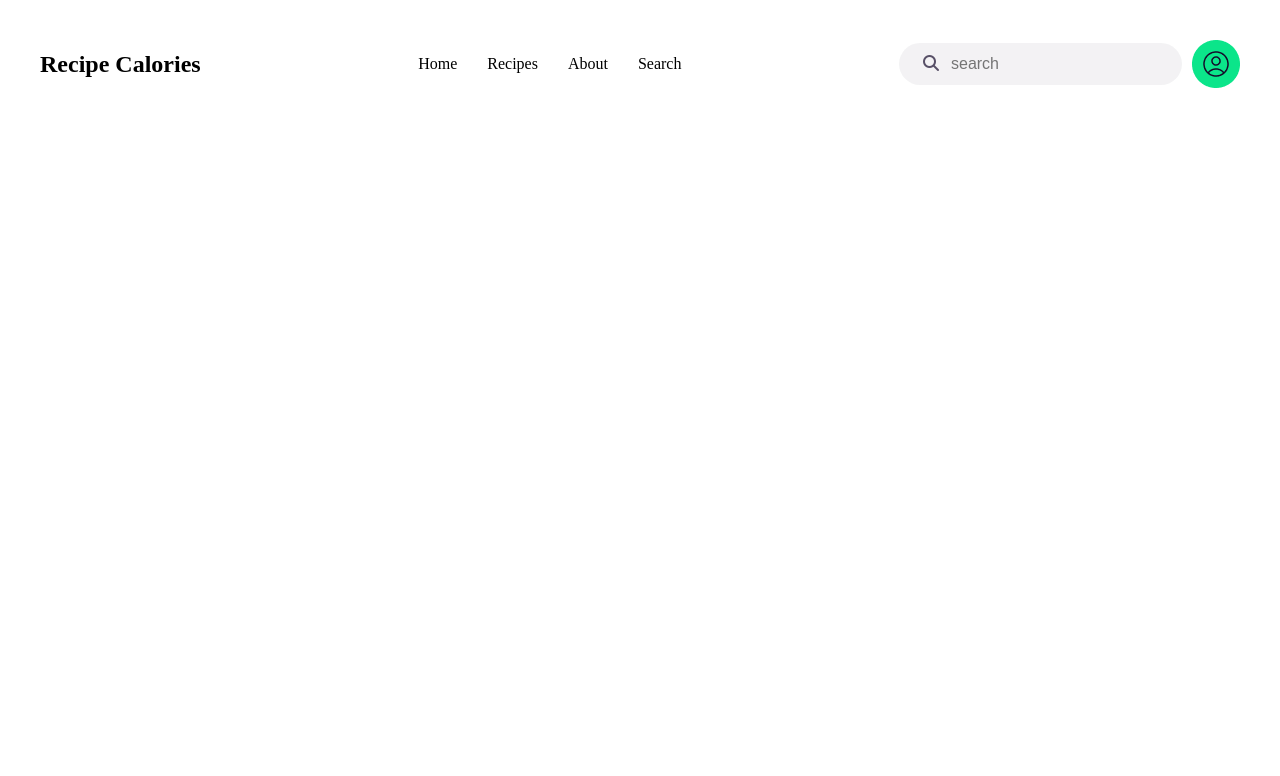
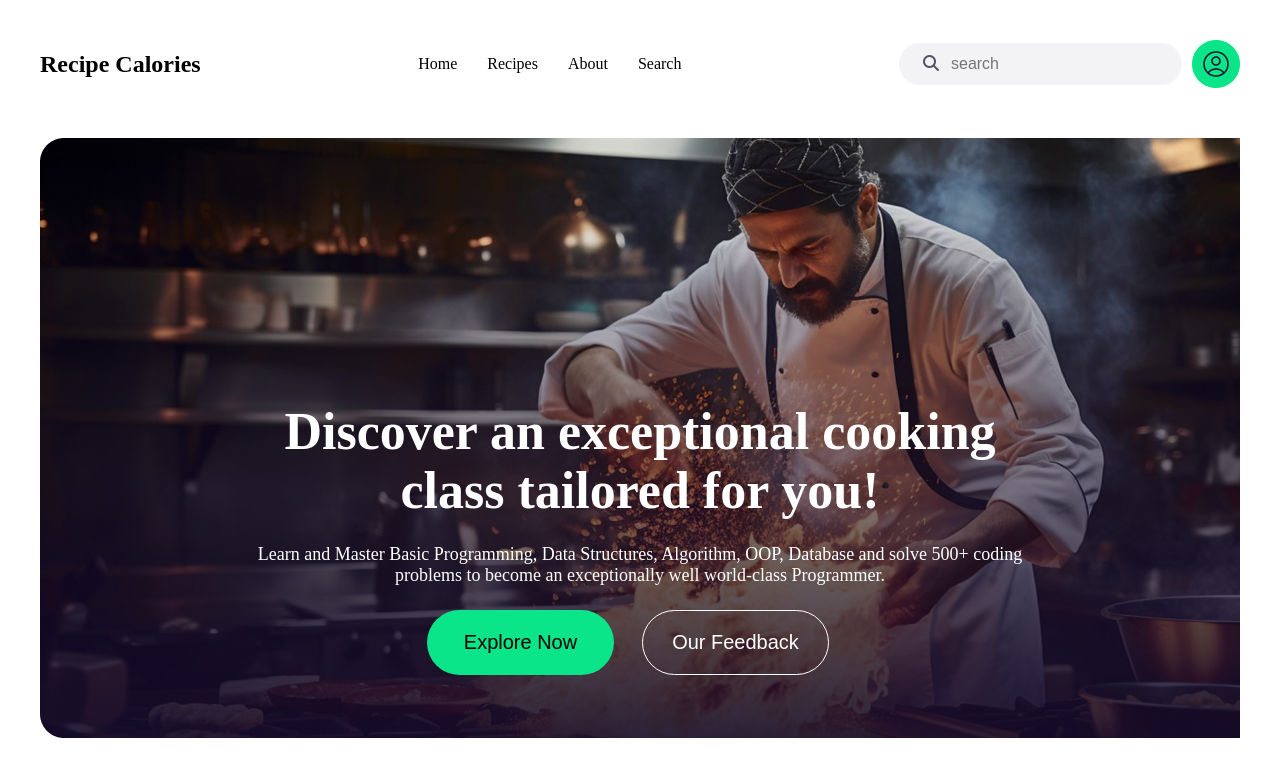
Before and after one commit to sajid4078/Recipe-Calories, a plain HTML site: page index.html in a window 1280 px wide. Drawn offline with Linux system fonts and the light colour scheme.

Commit message:
banner addad

```diff
--- a/index.html
+++ b/index.html
@@ -39,5 +39,21 @@
 
 </header>
  <!--header end  -->
+
+ <!-- banner start -->
+  <div class="container">
+    <div class="background">
+<div class="banner">
+    <h1>Discover an exceptional cooking <br> class tailored for you!</h1>
+    <p>Learn and Master Basic Programming, Data Structures, Algorithm, OOP, Database and solve 500+ coding <br> problems to become an exceptionally well world-class Programmer.</p>
+    <button class="btn-2">Explore Now</button>
+    <button class="btn">Our Feedback</button>
+</div>
+</div>
+</div>
+
+
+
+ <!-- banner end -->
 </body>
 </html>
--- a/style.css
+++ b/style.css
@@ -43,3 +43,54 @@ body{
     display: flex;
     align-items: center;
 }
+/* banner start */
+.banner h1{
+    font-size: 52px;
+    font-weight: bold;
+    color: #fff;
+    margin-bottom: 24px;
+}
+.banner p{
+    font-size: 18px;
+    color: #fff;
+    margin-bottom: 24px;
+}
+
+
+
+.btn-2{
+    height:65px;
+    width:187px;
+    background-color: #0BE58A;
+    border-radius: 50px;
+    border: none;
+    font-size: 20px;
+    margin-right: 24px;
+    font-weight: 500;
+}
+
+.btn{
+    height:65px;
+    width:187px;
+    border-radius: 50px;
+    font-size: 20px;
+    color: #fff;
+    background-color: transparent;
+    border: 1px solid #fff;
+
+    font-weight: 500;
+    margin-right: 24px;
+}
+
+
+.background{
+    background-image: url(img/Rectangle\ 1\ \(7\).png);
+    background-repeat: no-repeat;
+    height: 100vh;
+   display: flex;
+    justify-content: center;
+    align-items: center;
+    text-align: center;
+    margin-top: 50px;
+
+}
```
Also changed, not shown: img/Rectangle 1 (7).png (added).
